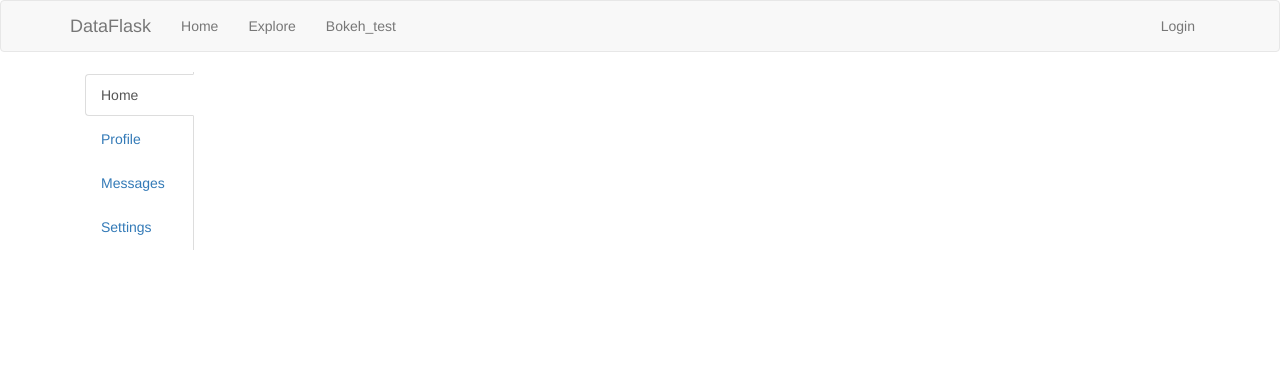
After one commit to rogue26/DataFlask, a Flask app: page /bokeh_test in a window 1280 px wide. The commit adds this page. Shown: the top 371 px of the page. Run offline with Flask 2, Linux system fonts and the light colour scheme; parts of the project's set-up code (start-up, migrations or seed data) failed here and were passed over; some libraries are stand-ins or nearby versions.

Commit message:
implementing basic bokeh server

```diff
--- a/app/routes.py
+++ b/app/routes.py
@@ -10,6 +10,15 @@ from app.forms import PostForm
 from app.models import Post
 from app.email import send_password_reset_email
 from app.forms import ResetPasswordForm
+from app.modify_doc import modify_doc
+
+from bokeh.embed import server_document
+
+from bokeh.server.server import Server
+from tornado.ioloop import IOLoop
+from threading import Thread
+
+
 
 
 @app.before_request
@@ -191,3 +200,23 @@ def reset_password(token):
         flash('Your password has been reset.')
         return redirect(url_for('login'))
     return render_template('reset_password.html', form=form)
+
+
+# associate certain URLs to the "index" function using decorators
+@app.route('/bokeh_test', methods=['GET'])
+# @login_required
+def bokeh_test():
+    script = server_document('http://localhost:5006/bkapp')
+    return render_template('bokeh_test.html', script=script, template="Flask")
+
+
+def bk_worker():
+    # Can't pass num_procs > 1 in this configuration. If you need to run multiple
+    # processes, see e.g. flask_gunicorn_embed.py
+    server = Server({'/bkapp': modify_doc}, io_loop=IOLoop(),
+                    allow_websocket_origin=["localhost:5000", "127.0.0.1:5000"])
+    server.start()
+    server.io_loop.start()
+
+
+Thread(target=bk_worker).start()
--- /dev/null
+++ b/app/static/css/main.css
@@ -0,0 +1,32 @@
+/*!
+ * bootstrap-vertical-tabs - v1.1.0
+ * https://dbtek.github.io/bootstrap-vertical-tabs
+ * 2014-06-06
+ * Copyright (c) 2014 Ä°smail Demirbilek
+ * License: MIT
+ */
+.tabs-left {
+  border-bottom: none;
+  padding-top: 2px;
+}
+.tabs-left {
+  border-right: 1px solid #ddd;
+}
+.tabs-left>li {
+  float: none;
+  margin-bottom: 2px;
+}
+.tabs-left>li {
+  margin-right: -1px;
+}
+.tabs-left>li.active>a,
+.tabs-left>li.active>a:hover,
+.tabs-left>li.active>a:focus {
+  border-bottom-color: #ddd;
+  border-right-color: transparent;
+}
+.tabs-left>li>a {
+  border-radius: 4px 0 0 4px;
+  margin-right: 0;
+  display:block;
+}
--- a/app/templates/base.html
+++ b/app/templates/base.html
@@ -21,6 +21,7 @@
             <ul class="nav navbar-nav">
                 <li><a href="{{ url_for('index') }}">Home</a></li>
                 <li><a href="{{ url_for('explore') }}">Explore</a></li>
+                <li><a href="{{ url_for('bokeh_test') }}">Bokeh_test</a></li>
             </ul>
             <ul class="nav navbar-nav navbar-right">
                 {% if current_user.is_anonymous %}
--- /dev/null
+++ b/app/templates/bokeh_test.html
@@ -0,0 +1,48 @@
+{% extends "base.html" %}
+{% import 'bootstrap/wtf.html' as wtf %}
+<!--{% block preamble %}-->
+<!--&lt;!&ndash;<link href="app/static/css/custom.min.css" rel="stylesheet">&ndash;&gt;-->
+<!--{% endblock %}-->
+{% block app_content %}
+<head>
+    <link rel="stylesheet" type="text/css" href="{{ url_for('static', filename='css/main.css') }}">
+</head>
+<!--<body>-->
+<!--  <div>-->
+<!--    This Bokeh app below served by a Bokeh server that has been embedded-->
+<!--    in another web app framework. For more information see the section-->
+<!--    <a  target="_blank" href="https://bokeh.pydata.org/en/latest/docs/user_guide/server.html#embedding-bokeh-server-as-a-library">Embedding Bokeh Server as a Library</a>-->
+<!--    in the User's Guide.-->
+<!--  </div>-->
+<!--  {{ script|safe }}-->
+<!--</body>-->
+<div class="container-fluid">
+    <div class="row">
+        <div class="row" style="min-height:300px;">
+            <div class="col-sm-6">
+                <div class="col-xs-3">
+                    <!-- required for floating -->
+                    <!-- Nav tabs -->
+                    <ul class="nav nav-tabs tabs-left">
+                        <li class="active"><a href="#home" data-toggle="tab">Home</a></li>
+                        <li><a href="#profile" data-toggle="tab">Profile</a></li>
+                        <li><a href="#messages" data-toggle="tab">Messages</a></li>
+                        <li><a href="#settings" data-toggle="tab">Settings</a></li>
+                    </ul>
+                </div>
+                <div class="col-xs-9">
+                    <!-- Tab panes -->
+                    <div class="tab-content">
+                        <div class="tab-pane active" id="home">{{ script|safe}}</div>
+                        <div class="tab-pane" id="profile">Profile Tab.</div>
+                        <div class="tab-pane" id="messages">Messages Tab.</div>
+                        <div class="tab-pane" id="settings">Settings Tab.</div>
+                    </div>
+                </div>
+                <div class="clearfix"></div>
+            </div>
+        </div>
+    </div>
+</div>
+
+{% endblock %}
```
Also changed, not shown: app/modify_doc.py (added, +27 -0 lines), app.db, 1 other file.
